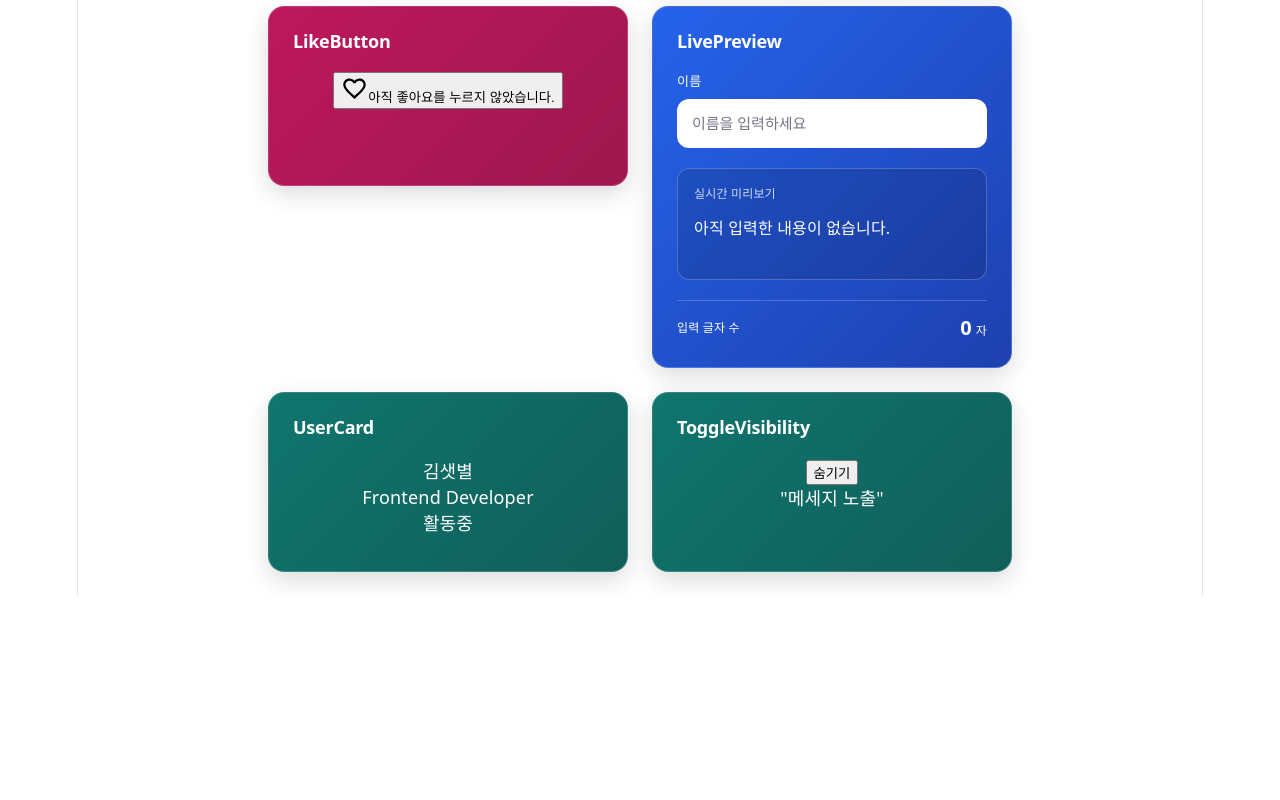
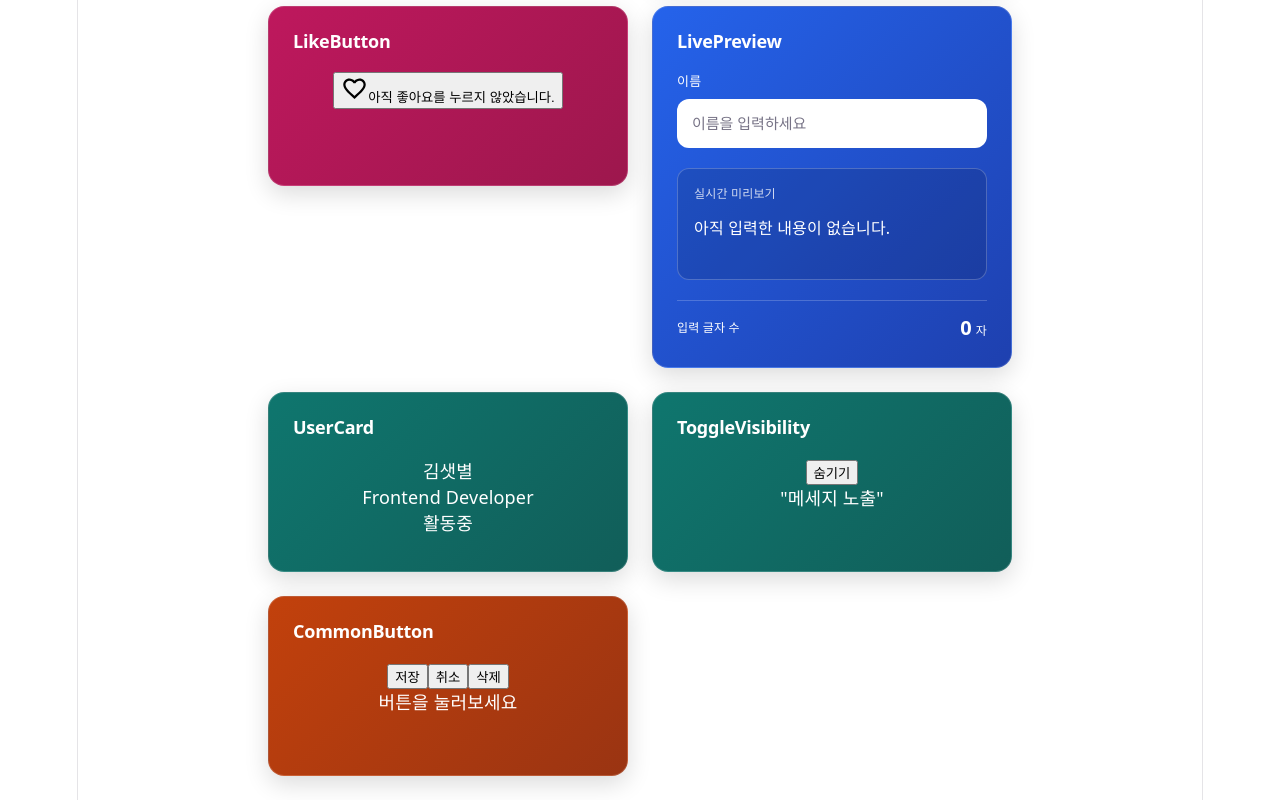
Before and after one commit to dev-cenelia/mini-demos, a React (Vite) app: page / in a window 1280 px wide. Shown: the part 274-1074 px from the top of the page. Before the commit the page ends 870 px from the top, so only its background shows below. Built offline with nearby package versions, Linux system fonts and the light colour scheme.

Commit message:
feat: Button 데모 추가

```diff
--- /dev/null
+++ b/src/demos/commonButton/ButtonDemo.tsx
@@ -0,0 +1,34 @@
+import React, { useState } from "react";
+import CommonButton from "./CommonButton";
+
+export type ButtonData = {
+  label: string;
+  message: string;
+};
+
+const button: ButtonData[] = [
+  { label: "저장", message: "저장되었습니다." },
+  { label: "취소", message: "취소되었습니다." },
+  { label: "삭제", message: "삭제되었습니다." },
+];
+
+export default function ButtonDemo() {
+  const [message, setMessage] = useState("버튼을 눌러보세요");
+
+  const handleMsgUpdate = (msg: string) => {
+    setMessage(msg);
+  };
+  return (
+    <div>
+      {button.map((item) => (
+        <CommonButton
+          key={item.label}
+          label={item.label}
+          message={item.message}
+          onMsgUpdate={() => handleMsgUpdate(item.message)}
+        />
+      ))}
+      <p>{message}</p>
+    </div>
+  );
+}
--- /dev/null
+++ b/src/demos/commonButton/CommonButton.tsx
@@ -0,0 +1,15 @@
+import React from "react";
+
+type ButtonProps = {
+  label: string;
+  message: string;
+  onMsgUpdate: () => void;
+};
+
+export default function CommonButton({ label, onMsgUpdate }: ButtonProps) {
+  return (
+    <button key={label} onClick={onMsgUpdate}>
+      {label}
+    </button>
+  );
+}
--- a/src/pages/DemoList.tsx
+++ b/src/pages/DemoList.tsx
@@ -6,6 +6,7 @@ import LikeButton from "../demos/likeButton/LikeButton";
 import LivePreview from "../demos/livePreview/LivePreview";
 import UserPofile from "../demos/userCard/UserPofile";
 import ToggleVisibility from "../demos/toggleVisibility/ToggleVisibility";
+import ButtonDemo from "../demos/commonButton/ButtonDemo";
 
 export default function DemoList() {
   return (
@@ -33,6 +34,10 @@ export default function DemoList() {
       <DemoCard title="ToggleVisibility">
         <ToggleVisibility />
       </DemoCard>
+
+      <DemoCard title="CommonButton">
+        <ButtonDemo />
+      </DemoCard>
     </div>
   );
 }
```
